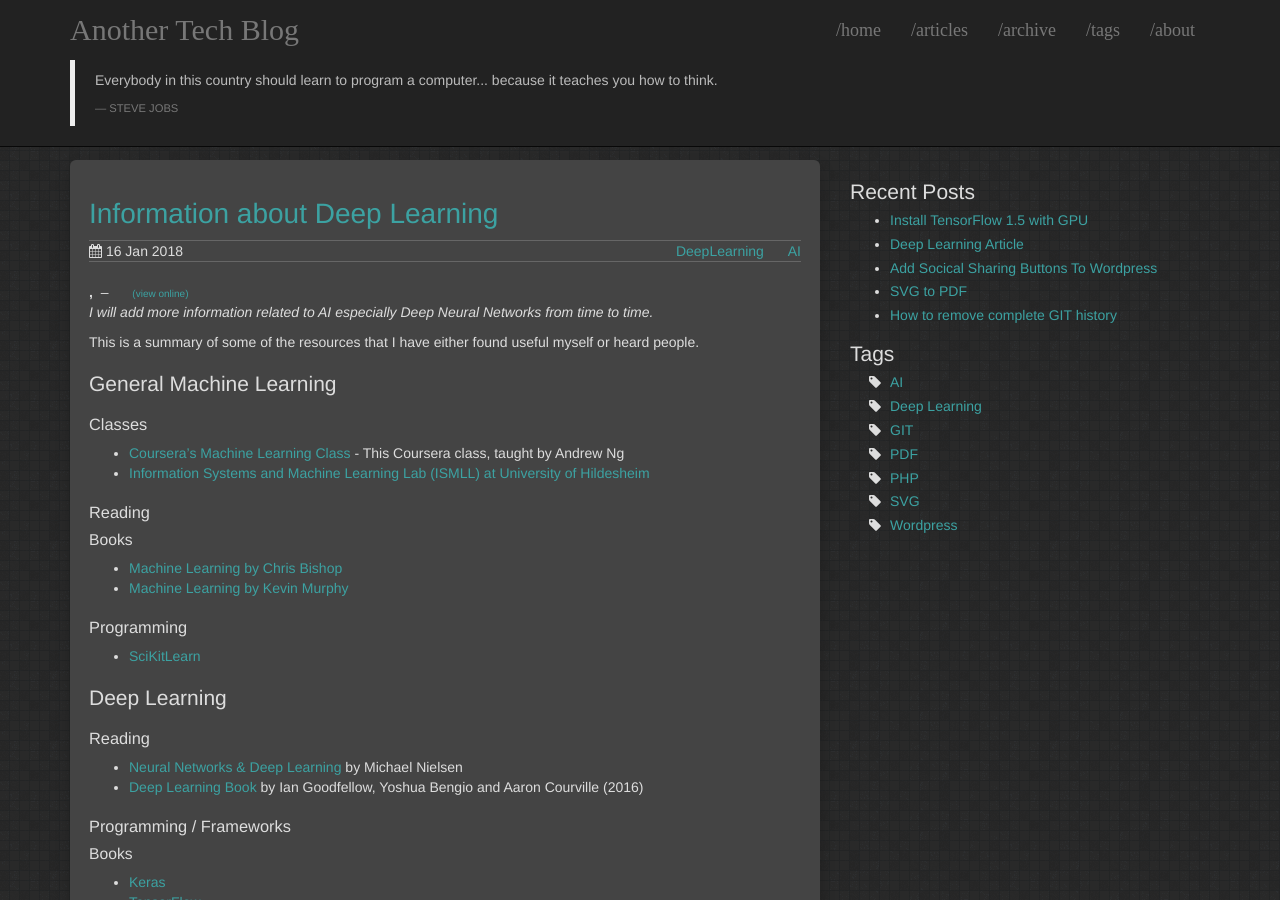
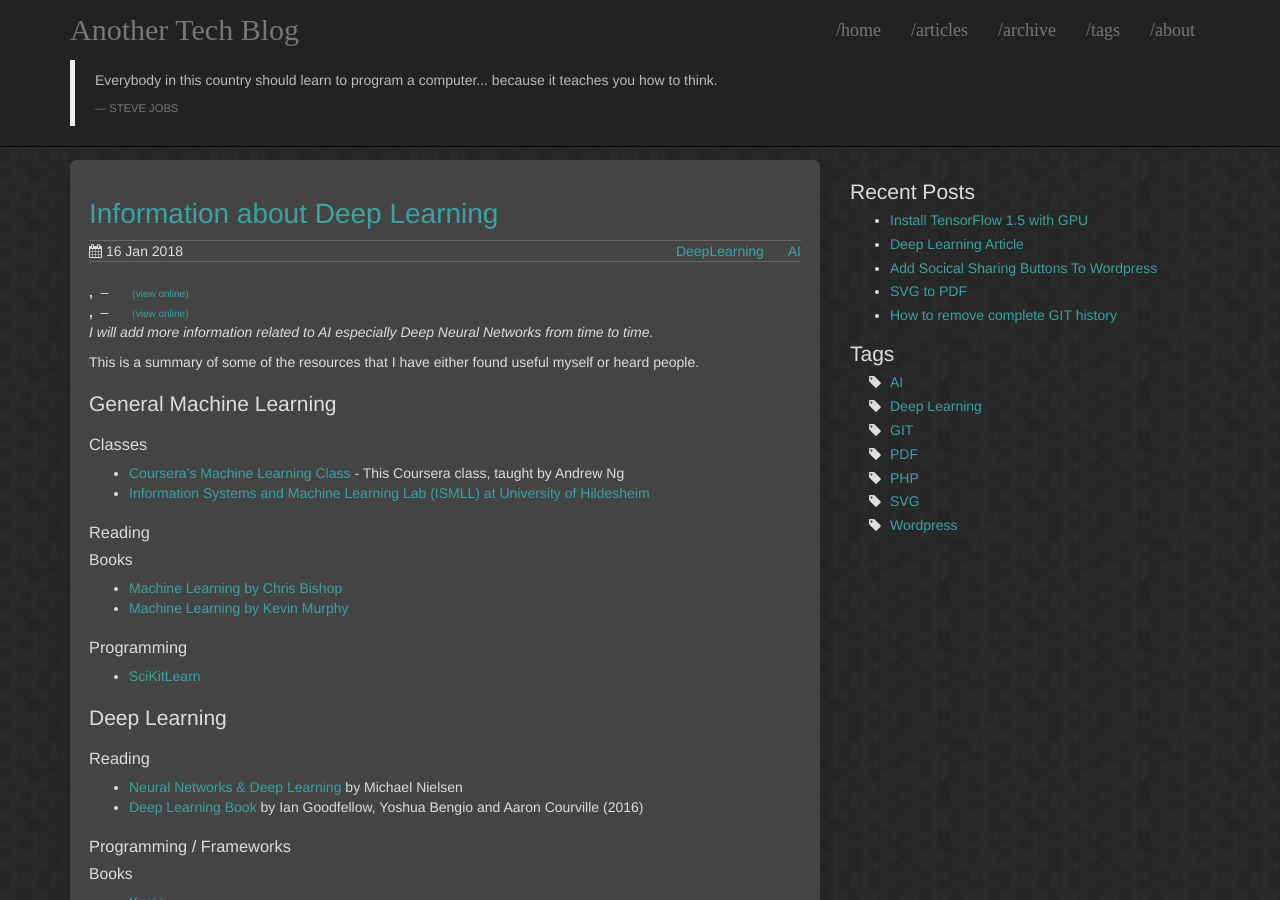
Before and after one commit to davidmainzer/davidmainzer.github.io, a Jekyll site: the page built from _articles/Deep_Learning.md, in a window 1280 px wide and 900 px high. Built offline with Jekyll 4.4.1, drawn with Linux system fonts in a browser that asks for light colours; nearby versions of some CDN libraries.

Commit message:
Update bibtex.html

```diff
--- a/_includes/bibtex.html
+++ b/_includes/bibtex.html
@@ -2,3 +2,21 @@
 <!-- https://github.com/pcooksey/bibtex-js/ -->
 <script type="text/javascript" src="http://ajax.googleapis.com/ajax/libs/jquery/1.4.2/jquery.min.js"></script>
 <script type="text/javascript" src="https://cdn.rawgit.com/pcooksey/bibtex-js/b81606e85986fa8ad0eb66954493bc1c0b3d7ab1/src/bibtex_js.js"></script>
+
+<div class="bibtex_template">
+  <div>
+    <span class="if year" style="font-weight: bold;">
+      <span class="year"></span>,
+    </span>
+    <span class="if author">
+      <span class="author" style="font-weight: bold;"></span>&nbsp;&#8210;
+    </span>
+    <span class="title"></span>
+    <span class="if url" style="margin-left: 20px">
+      <a class="url" style="font-size:10px">(view online)</a>
+    </span>
+<!--<div>
+  <div style="margin-left: 10px; margin-bottom:5px;">-->
+
+  </div>
+</div>
```
